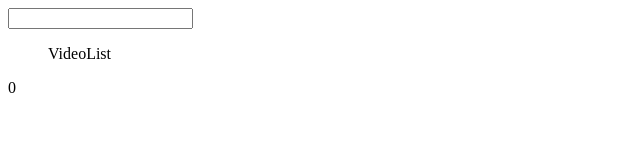
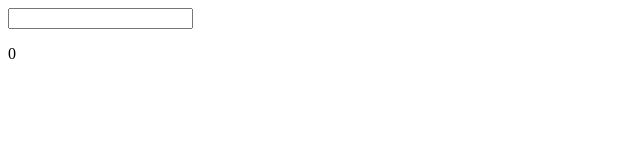
Before and after one commit to mohamedsaleh1984/vue-video-browser, a Vue app: page / in a window 1280 px wide. Shown: the top 160 px of the page, without its empty margins (0-640 px from the left). Built offline with nearby package versions, Linux system fonts and the light colour scheme.

Commit message:
Added VideoListItem

```diff
--- a/src/components/VideoList.vue
+++ b/src/components/VideoList.vue
@@ -1,12 +1,18 @@
 <template>
     <ul>
-        VideoList
+        <VideoListItem v-for="video in videos">
+
+        </VideoListItem>
     </ul>
 </template>
 <script>
+import VideoListItem from './VideoListItem.vue';
 export default {
     name: 'VideoList',
-    props: ['videos']
+    components:{VideoListItem},
+    props: {
+        videos: Array
+    }
 };
 </script>
 <style scoped>
--- a/src/components/VideoListItem.vue
+++ b/src/components/VideoListItem.vue
@@ -0,0 +1,18 @@
+<template>
+   <li>
+       VideoListItem
+    </li>
+</template>
+<script>
+export default {
+    name: 'VideoListItem',
+    data:function(){
+        return {
+
+        }
+    }
+};
+</script>
+<style scoped>
+
+</style>
```
